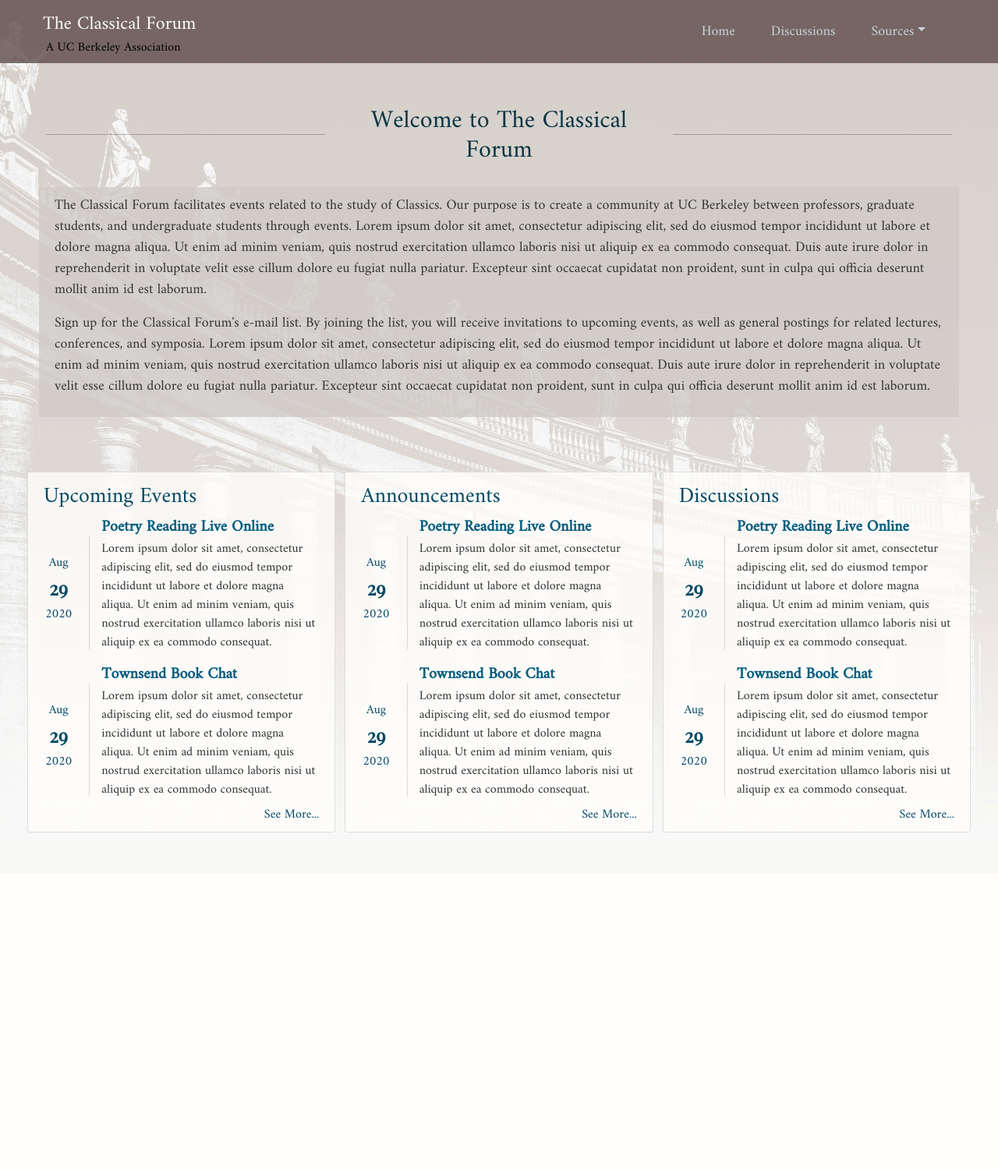
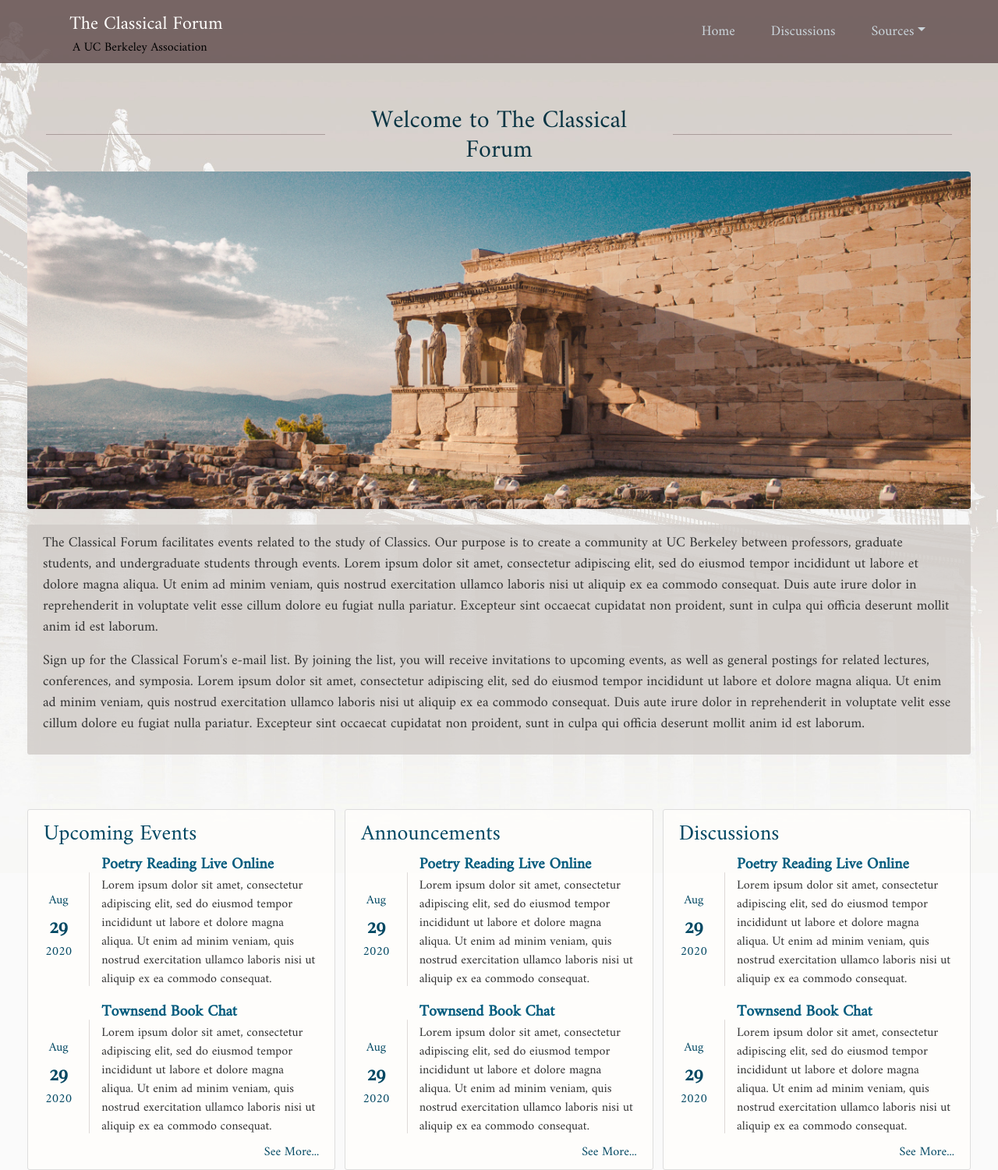
Before and after one commit to willsieving/classical_forum, a Flask app: page / in a window 1280 px wide. Shown: the whole page at 78% size. Before the commit the page ends 1068 px from the top, so only its background shows below. Run offline with Flask 2, Linux system fonts and the light colour scheme; some libraries are stand-ins or nearby versions.

Commit message:
Update home with pics
made boxes wrap with min-width

```diff
--- a/flask_server/static/main_forum.css
+++ b/flask_server/static/main_forum.css
@@ -158,6 +158,7 @@
 
 .bg-steel {
   background: rgba(95, 76, 76, 0.8);
+
 }
 
 .navbar-dark .navbar-brand {
--- a/flask_server/templates/home.html
+++ b/flask_server/templates/home.html
@@ -10,13 +10,22 @@
         <h2 class="text-center" style="color: #083443; margin-top: 0.8%">Welcome to The Classical Forum</h2>
         <div class="border-center rounded"></div>
     </div>
-    <div class="content-section" style="background: rgba(208,203,199,0.8); border: 0px">
-        <p style="font-size: large">The Classical Forum facilitates events related to the study of Classics. Our purpose is to create a community at UC Berkeley between professors, graduate students, and undergraduate students through events. Lorem ipsum dolor sit amet, consectetur adipiscing elit, sed do eiusmod tempor incididunt ut labore et dolore magna aliqua. Ut enim ad minim veniam, quis nostrud exercitation ullamco laboris nisi ut aliquip ex ea commodo consequat. Duis aute irure dolor in reprehenderit in voluptate velit esse cillum dolore eu fugiat nulla pariatur. Excepteur sint occaecat cupidatat non proident, sunt in culpa qui officia deserunt mollit anim id est laborum.</p>
-        <p style="font-size: large">Sign up for the Classical Forum's e-mail list. By joining the list, you will receive invitations to upcoming events, as well as general postings for related lectures, conferences, and symposia. Lorem ipsum dolor sit amet, consectetur adipiscing elit, sed do eiusmod tempor incididunt ut labore et dolore magna aliqua. Ut enim ad minim veniam, quis nostrud exercitation ullamco laboris nisi ut aliquip ex ea commodo consequat. Duis aute irure dolor in reprehenderit in voluptate velit esse cillum dolore eu fugiat nulla pariatur. Excepteur sint occaecat cupidatat non proident, sunt in culpa qui officia deserunt mollit anim id est laborum.</p>
+
+
+
+    <div class="row">
+
+        <img class="rounded img-fluid" style="min-width: 100%" src="{{ url_for('static', filename='greece_long.jpg') }}">
+        <div class="content-section" style="background: rgba(208,203,199,0.8); border: 0px">
+            <p style="font-size: large">The Classical Forum facilitates events related to the study of Classics. Our purpose is to create a community at UC Berkeley between professors, graduate students, and undergraduate students through events. Lorem ipsum dolor sit amet, consectetur adipiscing elit, sed do eiusmod tempor incididunt ut labore et dolore magna aliqua. Ut enim ad minim veniam, quis nostrud exercitation ullamco laboris nisi ut aliquip ex ea commodo consequat. Duis aute irure dolor in reprehenderit in voluptate velit esse cillum dolore eu fugiat nulla pariatur. Excepteur sint occaecat cupidatat non proident, sunt in culpa qui officia deserunt mollit anim id est laborum.</p>
+            <p style="font-size: large">Sign up for the Classical Forum's e-mail list. By joining the list, you will receive invitations to upcoming events, as well as general postings for related lectures, conferences, and symposia. Lorem ipsum dolor sit amet, consectetur adipiscing elit, sed do eiusmod tempor incididunt ut labore et dolore magna aliqua. Ut enim ad minim veniam, quis nostrud exercitation ullamco laboris nisi ut aliquip ex ea commodo consequat. Duis aute irure dolor in reprehenderit in voluptate velit esse cillum dolore eu fugiat nulla pariatur. Excepteur sint occaecat cupidatat non proident, sunt in culpa qui officia deserunt mollit anim id est laborum.</p>
+        </div>
+
     </div>
 
+
     <div class="row" style="padding-top: 50px">
-        <div class="col content-section inner" style="padding-top: 15px">
+        <div class="col content-section inner" style="padding-top: 15px; min-width: 300px">
             <h3 class="event-text" style="margin-left: 0%; margin-bottom: 3%">Upcoming Events</h3>
             <div class="row" style="margin-top: 20px; flex-basis: 0">
                 <div class="container d-flex" style="max-width: 10%">
@@ -57,7 +66,7 @@
 
         <div style="padding: .5%"></div>
 
-        <div class="col content-section inner" style="padding-top: 15px">
+        <div class="col content-section inner" style="padding-top: 15px; min-width: 300px">
             <h3 class="event-text" style="margin-left: 0%; margin-bottom: 3%">Announcements</h3>
             <div class="row" style="margin-top: 20px; flex-basis: 0">
                 <div class="container d-flex" style="max-width: 10%">
@@ -98,7 +107,7 @@
 
         <div style="padding: .5%"></div>
 
-        <div class="col content-section inner" style="padding-top: 15px">
+        <div class="col content-section inner" style="padding-top: 15px; min-width: 300px">
             <h3 class="event-text" style="margin-left: 0%; margin-bottom: 3%">Discussions</h3>
             <div class="row" style="margin-top: 20px; flex-basis: 0">
                 <div class="container d-flex" style="max-width: 10%">
--- a/flask_server/templates/layout.html
+++ b/flask_server/templates/layout.html
@@ -28,7 +28,7 @@
     <header class="site-header">
       <nav class="navbar navbar-expand-sm navbar-dark bg-steel">
         <div class="container">
-          <div class="grid">
+          <div class="grid" style="margin-left: 3%">
               <div class="row">
                   <a class="navbar-brand mr-4" href="/">The Classical Forum</a>
 
```
Also changed, not shown: flask_server/static/greece_long.jpg (added), flask_server/static/latin.jpg (added), flask_server/static/pompeii.jpg (added), flask_server/static/unused/latin.jpg (added), flask_server/static/unused/pompeii.jpg (added).
